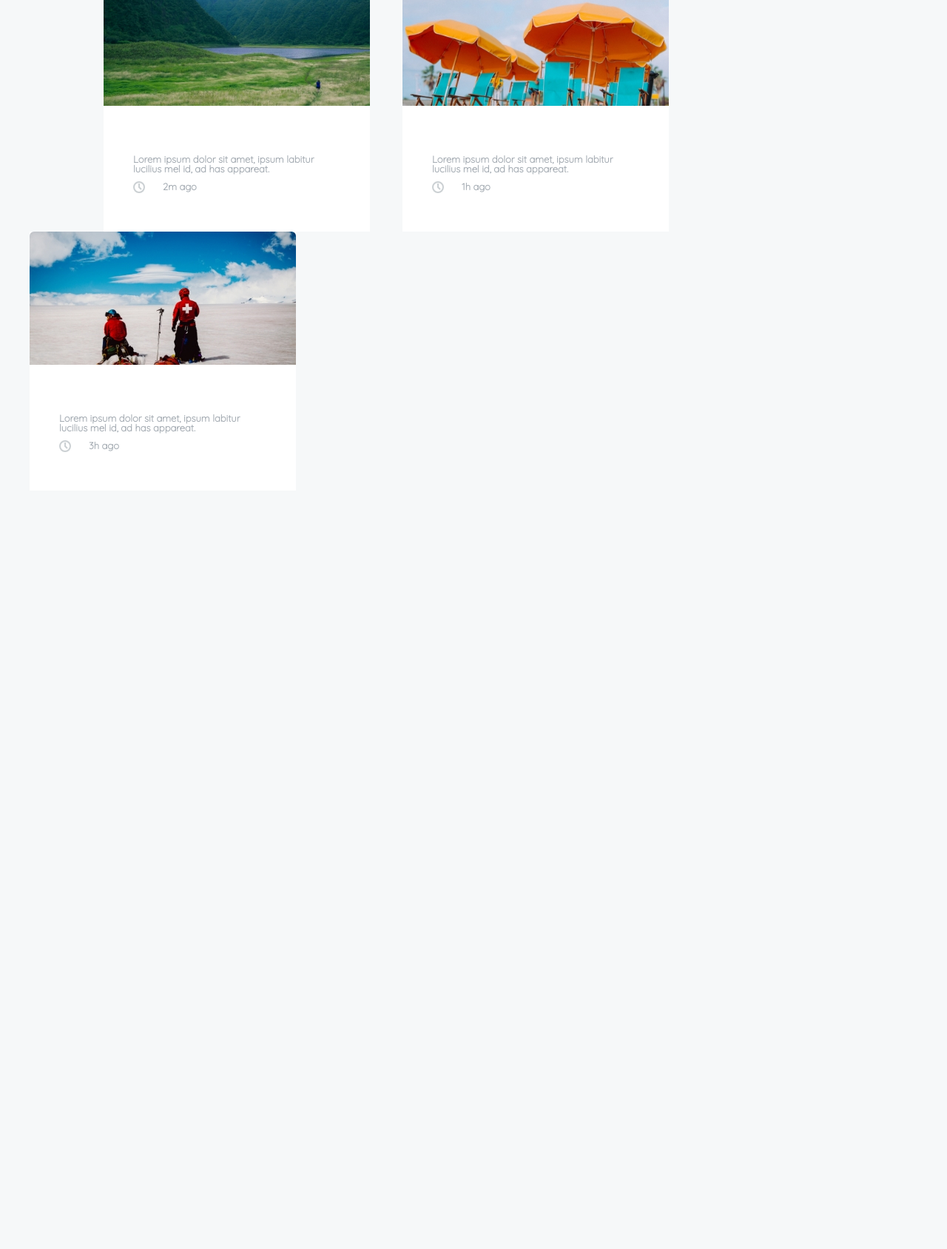
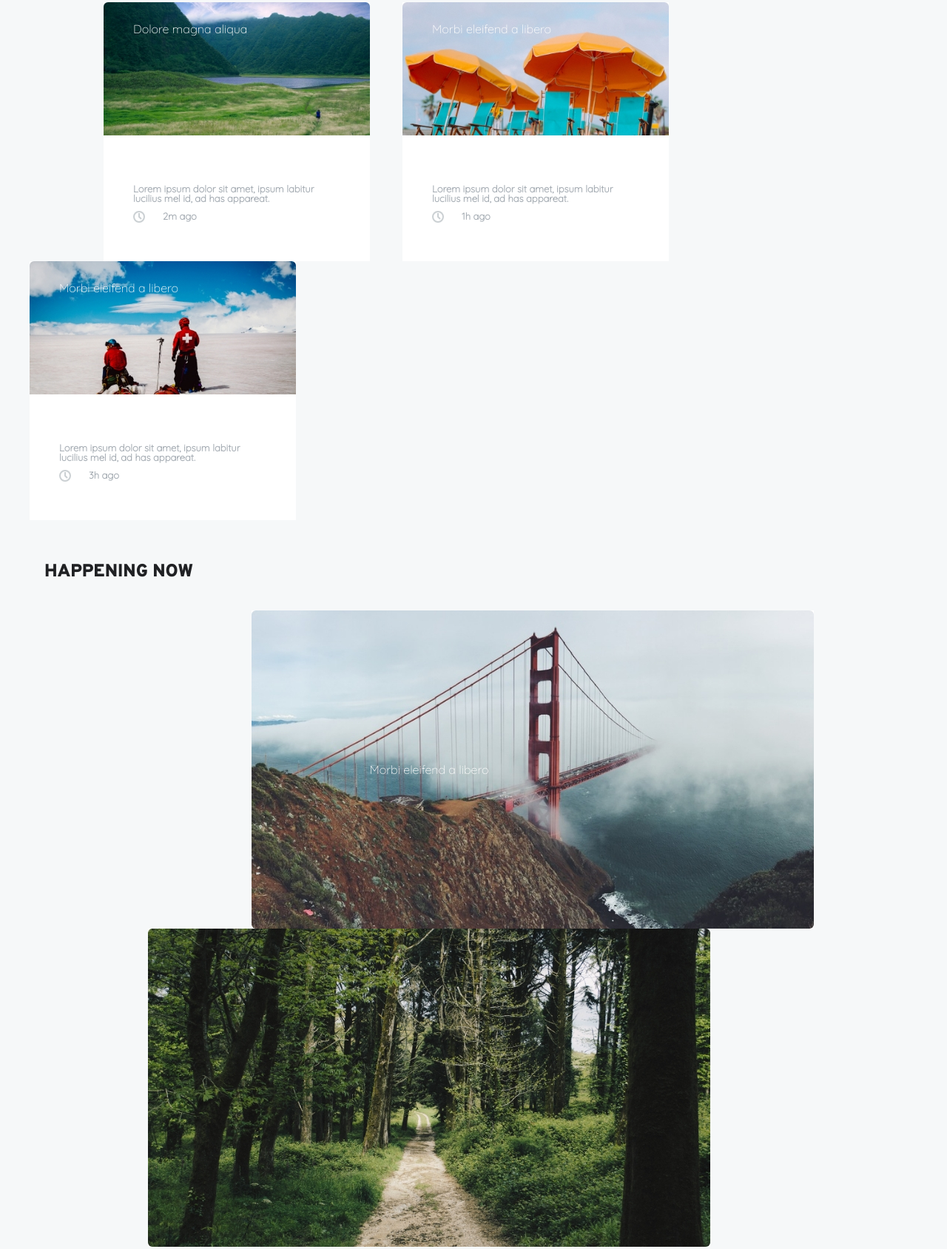
Before and after one commit to zaridzem/project5, a plain HTML site: page index.html in a window 1280 px wide. Shown: the part 136-1824 px from the top of the page at 74% size. Before the commit the page ends 800 px from the top, so only its background shows below. Drawn offline with Linux system fonts and the light colour scheme.

Commit message:
position

```diff
--- a/css/style.css
+++ b/css/style.css
@@ -74,6 +74,7 @@ body {
   font-size: 24px;
   color: #202124;
   margin-top: 75px;
+  margin-bottom: 40px;
   margin-left: 140px;
 }
 .image1 {
@@ -81,14 +82,7 @@ body {
   height: 180px;
   vertical-align: top;
 }
-.section1 {
-  width: 360px;
-  height: 350px;
-  display: inline-block;
-  background: #ffffff;
-  margin-top: 29px;
-  margin-left: 140px;
-}
+
 .box1 {
   width: 360px;
   height: 350px;
@@ -146,3 +140,87 @@ body {
   height: 180px;
   vertical-align: top;
 }
+.container {
+  position: relative;
+  text-align: center;
+  color: white;
+}
+.top-left {
+  position: absolute;
+  top: 28px;
+  left: 40px;
+  font-size: 16px;
+  font-family: "Quicksand", sans-serif;
+}
+.section2 {
+  width: 1160px;
+  margin: 0 auto;
+  color: #f6f8f9;
+}
+
+.header2 {
+  font-family: "Overpass", sans-serif;
+  font-weight: 900;
+  font-size: 24px;
+  color: #202124;
+  margin-top: 58px;
+  margin-right: 140px;
+}
+.box4 {
+  width: 760px;
+  height: 900px;
+  display: inline-block;
+  vertical-align: top;
+  margin-top: 40px;
+  margin-right: 40px;
+  margin-bottom: 37px;
+  margin-left: 140px;
+}
+.box5 {
+  width: 360px;
+  height: 892px;
+  display: inline-block;
+  vertical-align: top;
+  margin-right: 140px;
+}
+.image4 {
+  width: 760px;
+  height: 430px;
+  vertical-align: top;
+  margin-left: 140px;
+}
+.image5 {
+  width: 760px;
+  height: 430px;
+  vertical-align: bottom;
+  margin-top: 40px;
+  margin-left: 140px;
+}
+.centered-text {
+  position: absolute;
+  top: 50%;
+  left: 50%;
+  transform: translate(-50%, -50%);
+  font-family: "Quicksand", sans-serif;
+  font-size: 16px;
+}
+.image6 {
+  width: 360px;
+  height: 210px;
+  vertical-align: top;
+  margin-right: 140px;
+}
+.image7 {
+  width: 360px;
+  height: 210px;
+  vertical-align: middle;
+  margin-top: 102px;
+  margin-right: 140px;
+}
+.image8 {
+  width: 360px;
+  height: 210px;
+  vertical-align: bottom;
+  margin-top: 102px;
+  margin-right: 140px;
+}
--- a/index.html
+++ b/index.html
@@ -26,10 +26,9 @@
       <img class="main-logo" src="images/mainlogo.jpg" alt="main-logo" />
     </header>
     <section class="section-after-header">
-
         <h3 class="header1">TRENDING</h3>
         <div class="box1">
-          <img class="image1" src="images/image1.jpg" alt="image1" />
+          <div class="container"><img class="image1" src="images/image1.jpg" alt="image1" /><div class="top-left">Dolore magna aliqua</div></div><!---->
             <h4 class="text1">
               Lorem ipsum dolor sit amet, ipsum labitur lucilius mel id, ad has
               appareat.
@@ -40,8 +39,8 @@
         </div>
         <!---->
         <div class="box2">
-          <img class="image2" src="images/image2.jpg" alt="image2" />
-          <div>
+          <div class="container"><img class="image2" src="images/image2.jpg" alt="image2" /><div class="top-left">Morbi eleifend a libero</div>
+        </div><!---->
             <h4 class="text1">
               Lorem ipsum dolor sit amet, ipsum labitur lucilius mel id, ad has
               appareat.
@@ -52,8 +51,8 @@
         </div>
         <!---->
         <div class="box3">
-          <img class="image3" src="images/image3.jpg" alt="image3" />
-          <div>
+          <div class="container"><img class="image3" src="images/image3.jpg" alt="image3" /><div class="top-left">Morbi eleifend a libero</div>
+          </div>
             <h4 class="text1">
               Lorem ipsum dolor sit amet, ipsum labitur lucilius mel id, ad has
               appareat.
@@ -65,8 +64,18 @@
         <!---->
       </div>
     </section>
-    <section>
+      <section class="section2">
+        <h3 class="header2">HAPPENING NOW</h3>
+        <div class="box4">
+            <div class="container"><img class="image4" src="images/Image4.jpg" alt="Image4" /><div class="centered-text">Morbi eleifend a libero</div></div>
+              <img src="images/Image5.jpg" alt="Image5">
+        </div><!--
 
+        --><div class="box5">
+          <img class="image6" src="images/image6.jpg" alt="image6" />
+               <img class="image7" src="images/image7.jpg" alt="image7" />
+                <img class="image8" src="images/image8.jpg" alt="image8" />
+        </div>
     </section>
   </body>
 </html>
```
